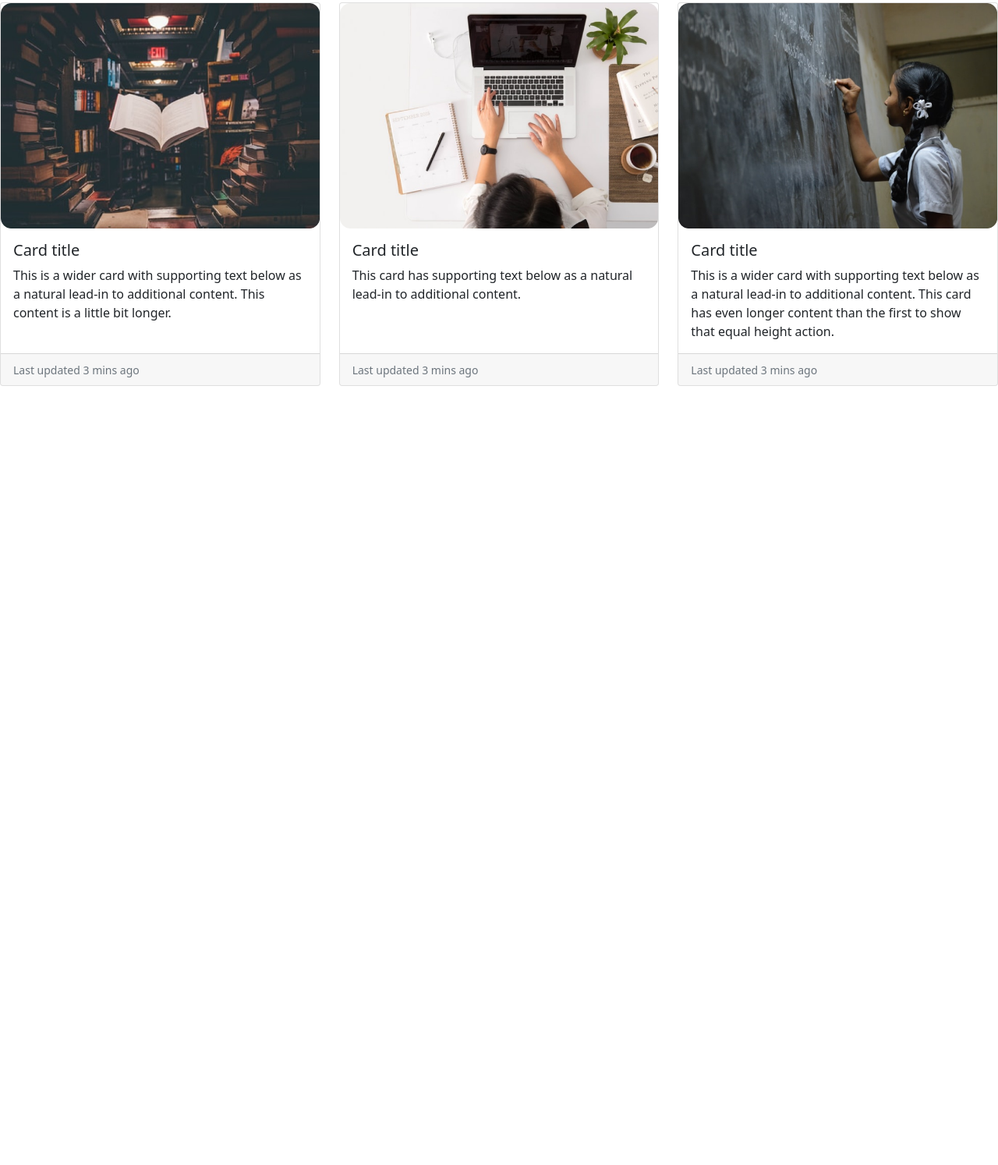
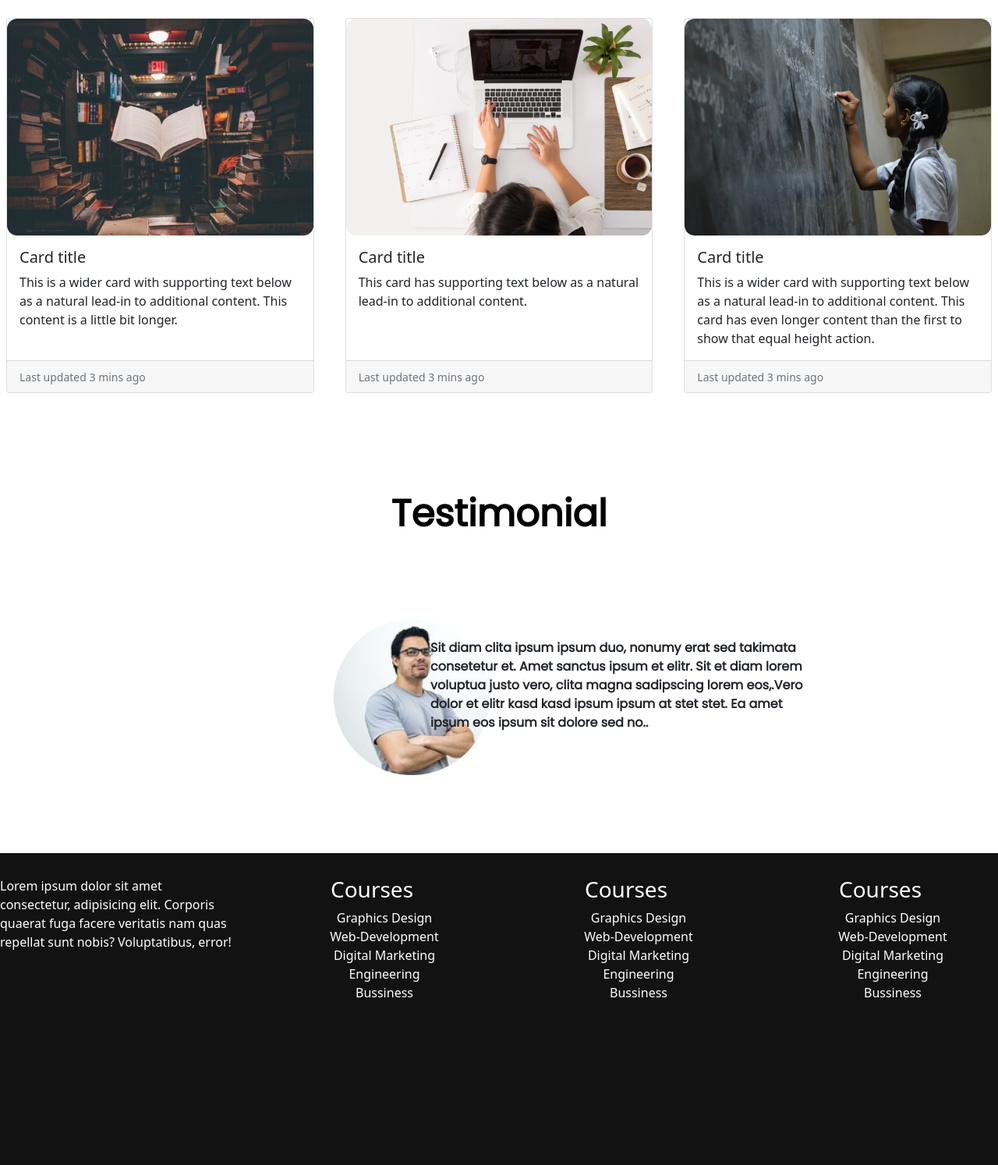
Before and after one commit to spondonrana/E-School-Website, a plain HTML site: page index.html in a window 1280 px wide. Shown: the part 1401-2895 px from the top of the page at 78% size. Before the commit the page ends 1896 px from the top, so only its background shows below. Drawn offline with nearby package versions, Linux system fonts and the light colour scheme.

Commit message:
all cooding done

```diff
--- a/index.html
+++ b/index.html
@@ -93,7 +93,7 @@
 <div class="under-last-cont">
     <h1>Online Courses</h1>
     <div class="row row-cols-1 row-cols-md-3 g-4">
-        <div class="col">
+        <div class="col last-container">
           <div class="card h-100">
             <img src="img/Photos/Morder psyc.png" class="card-img-top" alt="...">
             <div class="card-body">
@@ -105,7 +105,7 @@
             </div>
           </div>
         </div>
-        <div class="col">
+        <div class="col last-container">
           <div class="card h-100">
             <img src="img/Photos/Morder pychons.png" class="card-img-top" alt="...">
             <div class="card-body">
@@ -117,7 +117,7 @@
             </div>
           </div>
         </div>
-        <div class="col">
+        <div class="col last-container">
           <div class="card h-100">
             <img src="img/Photos/Morder pyschology.png" class="card-img-top" alt="...">
             <div class="card-body">
@@ -133,7 +133,61 @@
 
 </div>
 
+<!--  -->
+<div class="testimonial">
+  <h1>Testimonial</h1>
+  <div class="row">
+    <div class="col">
+      <img src="img/Photos/Man.png" alt="">
+    </div>
+    <div class="col">
+      <p>Sit diam clita ipsum ipsum duo, nonumy erat sed takimata consetetur et. Amet sanctus ipsum et elitr. Sit et diam lorem voluptua justo vero, clita magna sadipscing lorem eos,.Vero dolor et elitr kasd kasd ipsum ipsum at stet stet. Ea amet ipsum eos ipsum sit dolore sed no..</p>
+    </div>
+  </div>
+</div>
+<!--  -->
+<footer class="d-flex justify-content-around">
+  <div class="row d-flex justify-content-around align-items-start footer">
+    <div class="col col-lg-3">
+      <p>Lorem ipsum dolor sit amet consectetur, adipisicing elit. Corporis quaerat fuga facere veritatis nam quas repellat sunt nobis? Voluptatibus, error!</p>
+    </div>
+    <div class="col ft-li-st col-lg-3">
+      <h3>Courses</h3>
+      <ul>
+        <li><a href="#">Graphics Design</a></li>
+        <li><a href="#">Web-Development</a></li>
+        <li><a href="#">Digital Marketing</a></li>
+        <li><a href="#">Engineering</a></li>
+        <li><a href="#">Bussiness</a></li>
+      </ul>
+    </div>
+    <div class="col ft-li-st col-lg-3">
+      <h3>Courses</h3>
+      <ul>
+        <li><a href="#">Graphics Design</a></li>
+        <li><a href="#">Web-Development</a></li>
+        <li><a href="#">Digital Marketing</a></li>
+        <li><a href="#">Engineering</a></li>
+        <li><a href="#">Bussiness</a></li>
+      </ul>
+    </div>
+    <div class="col ft-li-st col-lg-3">
+      <h3>Courses</h3>
+      <ul>
+        <li><a href="#">Graphics Design</a></li>
+        <li><a href="#">Web-Development</a></li>
+        <li><a href="#">Digital Marketing</a></li>
+        <li><a href="#">Engineering</a></li>
+        <li><a href="#">Bussiness</a></li>
+      </ul>
+    </div>
+  </div>
 
+
+
+
+
+</footer>
 
 <!--  -->
     <script src="https://cdn.jsdelivr.net/npm/bootstrap@5.1.3/dist/js/bootstrap.bundle.min.js" integrity="sha384-ka7Sk0Gln4gmtz2MlQnikT1wXgYsOg+OMhuP+IlRH9sENBO0LRn5q+8nbTov4+1p" crossorigin="anonymous"></script>
--- a/style.css
+++ b/style.css
@@ -1,8 +1,4 @@
-*{
-    margin: 0;
-    padding: 0;
-    box-sizing: border-box;
-}
+
 
 .container-1st{
     display: grid;
@@ -215,3 +211,63 @@
     margin-bottom: 100px;
     text-align: center;
 }
+
+.last-container{
+    padding: 20px;
+    border-radius: 30px;
+}
+
+.testimonial{
+    margin-top: 100px;
+    margin-bottom: 100px;
+}
+.testimonial h1{
+    margin-bottom: 100px;
+    text-align: center;
+    font-family: Poppins;
+    font-style: normal;
+    font-weight: bolder;
+    font-size: 48px;
+    line-height: 70px;
+    color: black;
+}
+
+.testimonial img{
+    width: 200px;
+    float: right;
+    margin-right: 0px;
+}
+
+.testimonial p{
+    width: 500px;
+    text-align: left;
+    float: left;
+    margin-left: -100px;
+    margin-top: 25px;
+    font-family: Poppins;
+    font-style: normal;
+    font-weight: bolder;
+}
+.footer{
+    margin-top: 30px;
+}
+footer{
+    width: 100%;
+    height: 400px;
+    background: #131212;
+    color: #fff;
+
+}
+.ft-li-st h3{
+    text-align: center;
+}
+.ft-li-st ul li a{
+    text-decoration: none;
+    color: #fff;
+
+}
+.ft-li-st ul li{
+    list-style: none;
+    text-align: center;
+
+}
```
